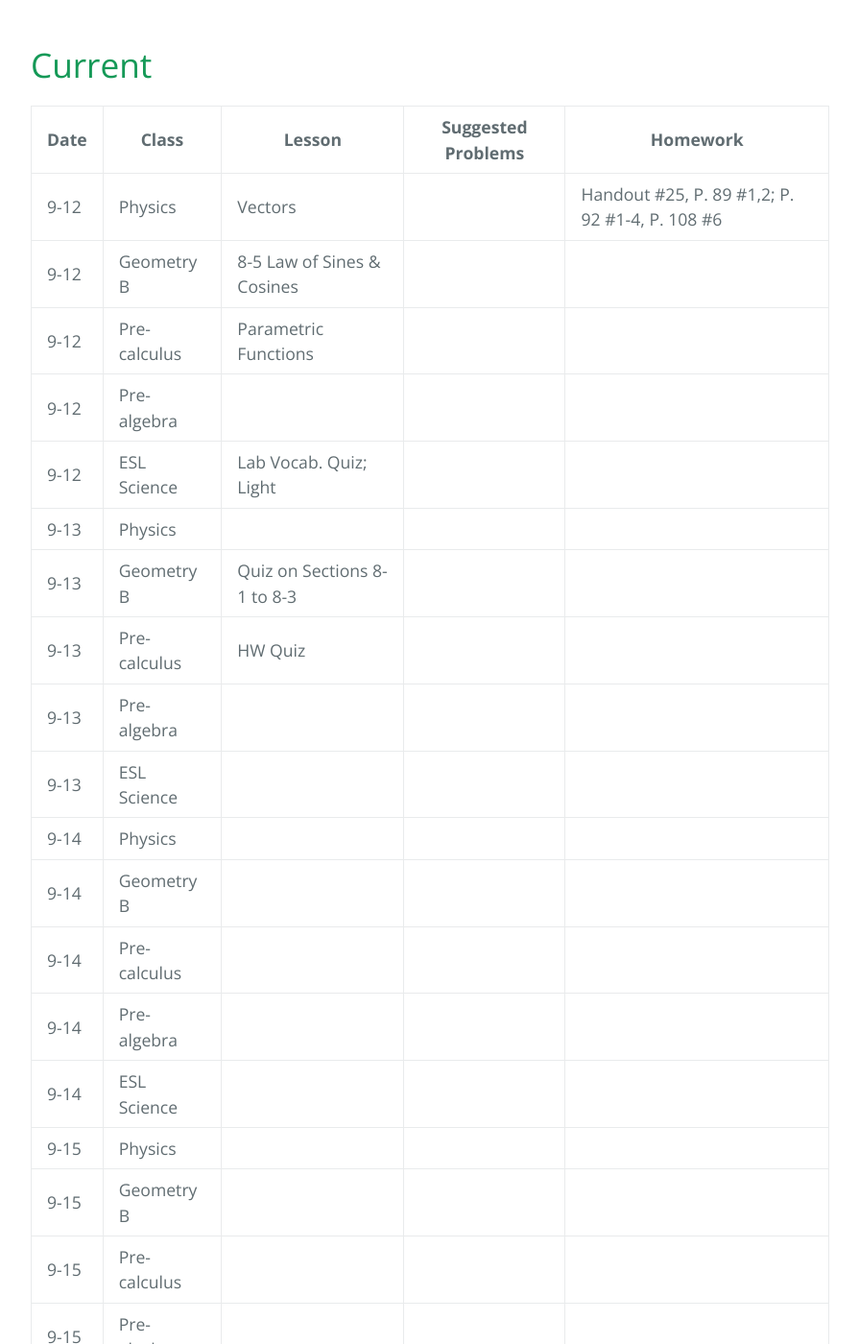
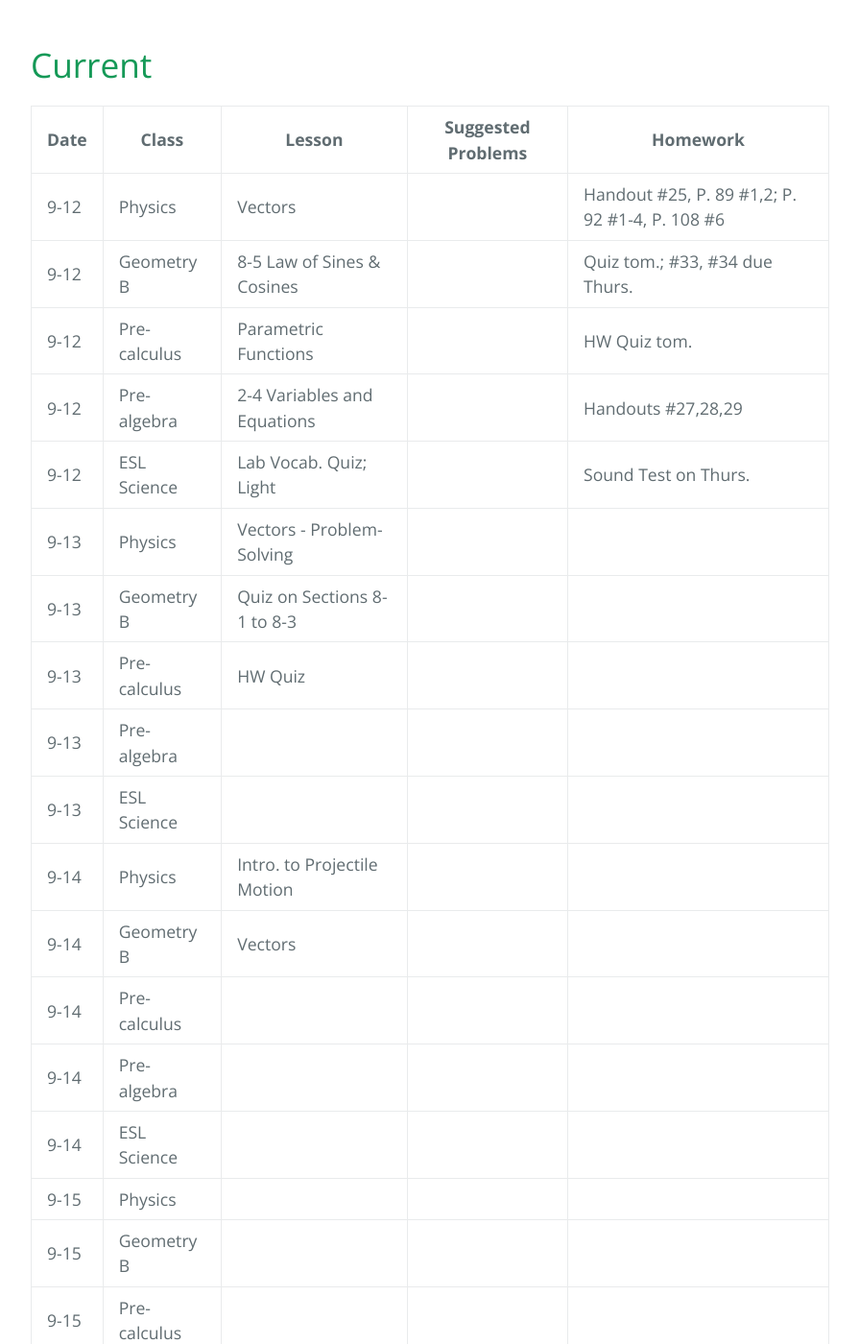
Before and after one commit to gpayoo/gpayoo, a Jekyll site: the page built from index.md, in a window 1280 px wide and 1400 px high, scrolled down 458 px. Shown: the whole window at 96% size, without its empty margins (192-1087 px from the left). Built offline with Jekyll 4.4.1, drawn with Linux system fonts in a browser that asks for light colours; our own code applies the rules of GitHub Pages for plain Markdown files.

Commit message:
Update index.md

```diff
--- a/index.md
+++ b/index.md
@@ -10,17 +10,17 @@ layout: default
 | Date | Class | Lesson | Suggested Problems | Homework |
 | ---- | ----- | ------ | -------- | ---
  | 9-12 | Physics | Vectors  | | Handout #25, P. 89 #1,2; P. 92 #1-4, P. 108 #6
-| 9-12 | Geometry B | 8-5 Law of Sines & Cosines | | |
-| 9-12 | Pre-calculus | Parametric Functions | |
-| 9-12 | Pre-algebra | | |
-| 9-12 | ESL Science | Lab Vocab. Quiz; Light |  |
-| 9-13 | Physics |  | |
+| 9-12 | Geometry B | 8-5 Law of Sines & Cosines | | Quiz tom.; #33, #34 due Thurs. |
+| 9-12 | Pre-calculus | Parametric Functions | | HW Quiz tom.
+| 9-12 | Pre-algebra | 2-4 Variables and Equations | | Handouts #27,28,29
+| 9-12 | ESL Science | Lab Vocab. Quiz; Light |  |  Sound Test on Thurs.
+| 9-13 | Physics | Vectors - Problem-Solving | |
 | 9-13 | Geometry B | Quiz on Sections 8-1 to 8-3 | | |
 | 9-13 | Pre-calculus | HW Quiz  | |
 | 9-13 | Pre-algebra |  | |
 | 9-13 | ESL Science |  |  |
-| 9-14 | Physics |  | |
-| 9-14 | Geometry B |  | | |
+| 9-14 | Physics | Intro. to Projectile Motion | |
+| 9-14 | Geometry B | Vectors | | |
 | 9-14 | Pre-calculus |  | |
 | 9-14 | Pre-algebra | | |
 | 9-14 | ESL Science |  |  |
```
